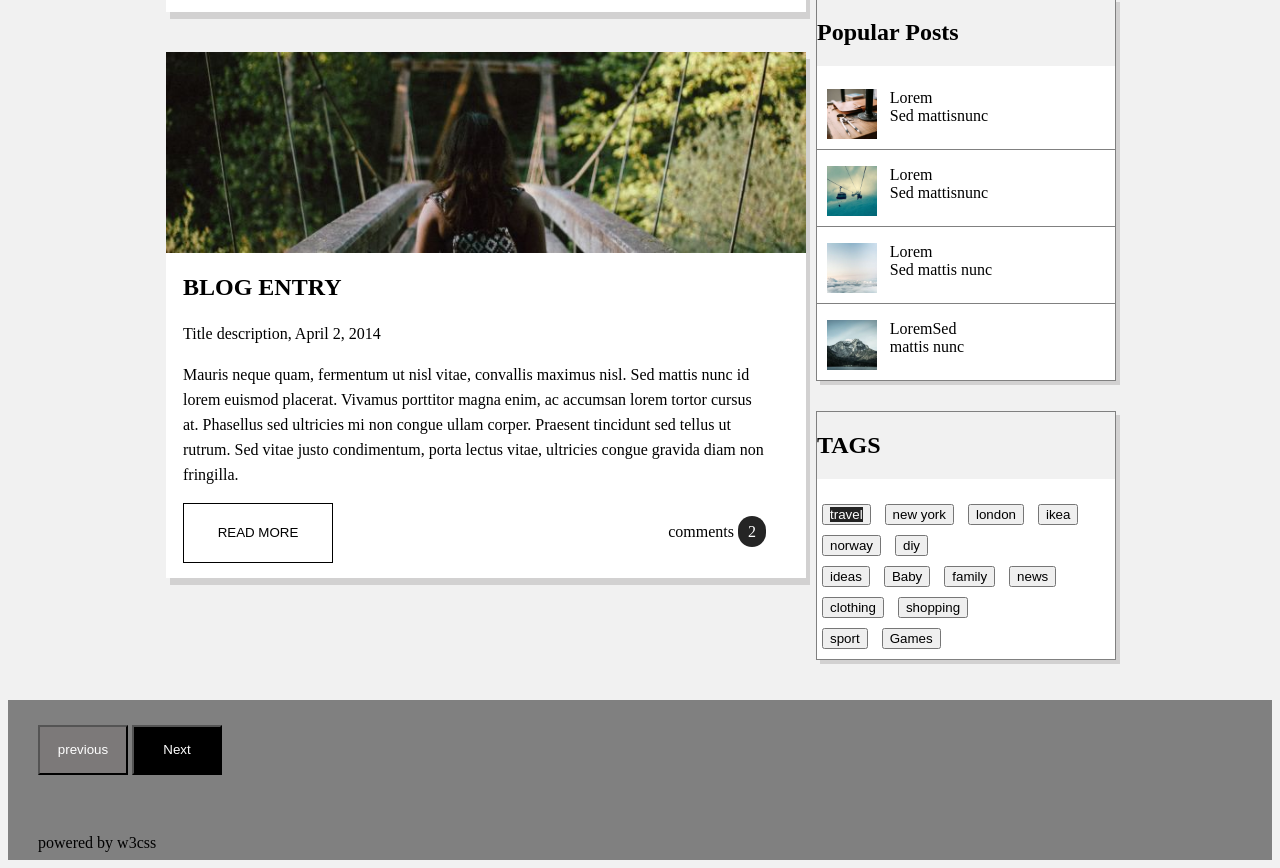
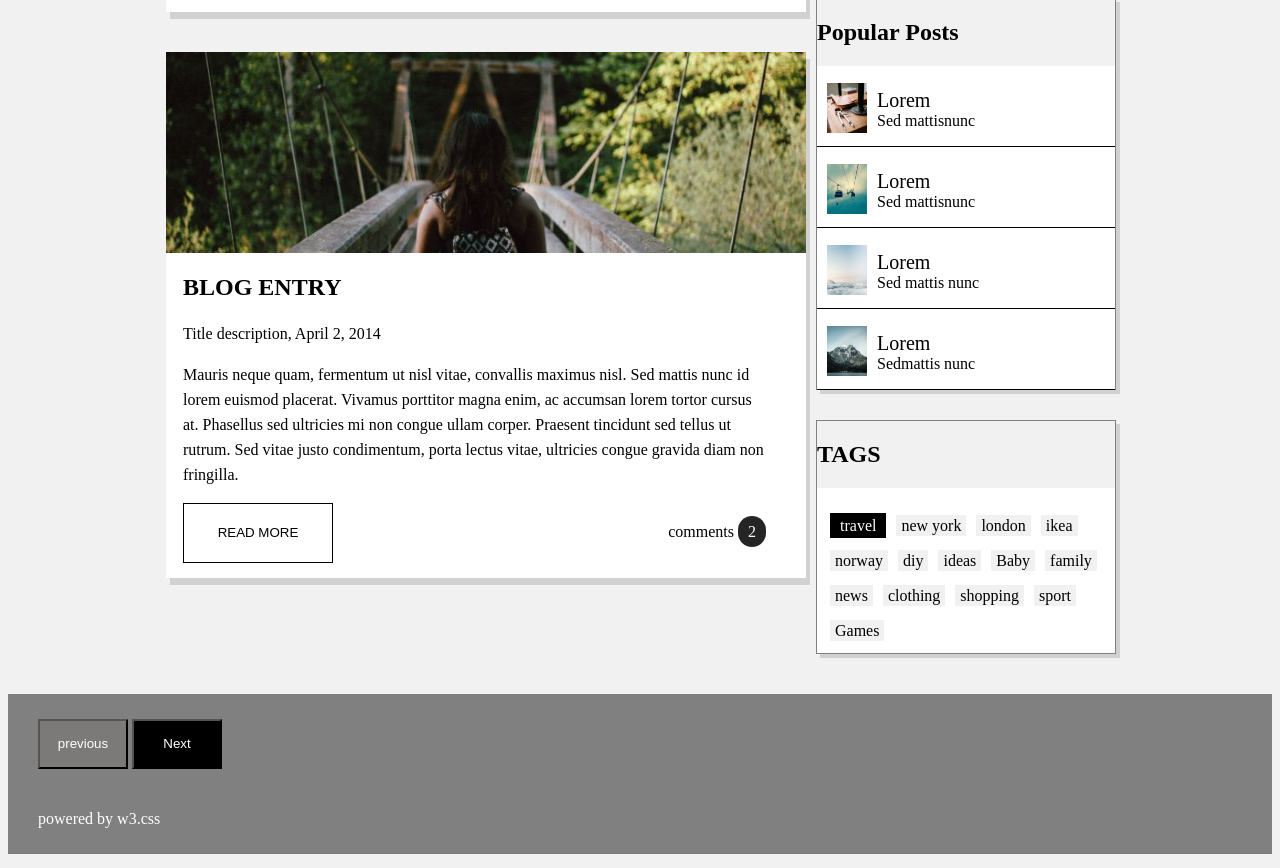
Before and after one commit to kadjialan/block-page-html, a plain HTML site: page index.html in a window 1280 px wide. Shown: the part 628-1496 px from the top of the page. Drawn offline with Linux system fonts and the light colour scheme.

Commit message:
body design

```diff
--- a/asserts/styles/styles.css
+++ b/asserts/styles/styles.css
@@ -102,8 +102,10 @@ figcaption p {
 }
 
 .picture {
-  width: 50px;
+  width: 40px;
+  height: 50px;
   text-align: center;
+  padding-top: 10px;
 }
 
 .post {
@@ -116,20 +118,17 @@ figcaption p {
   margin-top: 30px;
 }
 
-.post p {
-  border-bottom: 1px solid gray;
+.popular {
+  display: flex;
+  gap: 10px;
+  background-color: white;
+  padding-top: 7px;
+  border-bottom: 1px solid black;
+  padding-left: 10px;
 }
 
-.popular {
-  background-color: white;
-  padding-top: 7px;
-}
-
-.popular p {
-  display: flex;
-  gap: 1vw;
-  padding-bottom: 10px;
-  padding-left: 10px;
+.bim {
+  font-size: 20px;
 }
 
 .tag {
@@ -142,8 +141,7 @@ figcaption p {
 
 .button {
   background-color: white;
-  padding-top: 20px;
-  padding-bottom: 5px;
+  padding: 20px 0 5px 10px;
 }
 
 .popular :hover {
@@ -155,6 +153,8 @@ footer {
   width: 100%;
   height: 20vh;
   margin-top: 5vh;
+  color: white;
+  bottom: 0;
 }
 
 footer .button2 {
@@ -182,8 +182,24 @@ footer .button2:hover {
   margin: 5px;
 }
 
+.button span {
+  margin: 3px;
+  line-height: 35px;
+  padding: 2px 5px;
+  background-color: #f1f1f1;
+  color: black;
+}
+
+.btn-label {
+  margin: 3px;
+  line-height: 35px;
+  padding: 4px 10px;
+  background-color: black;
+  color: white;
+}
+
 .foot {
-  margin-left: 30px;
+  padding-left: 30px;
 }
 
 @media only screen and (max-width: 768px) {
@@ -197,6 +213,10 @@ footer .button2:hover {
   .wood {
     width: 100%;
   }
+
+  .adjust{
+    margin-top: 40px;
+  }
 }
 
 @media only screen and (max-width: 768px) {
--- a/index.html
+++ b/index.html
@@ -83,32 +83,48 @@
                     <div class="post">
                         <h1>Popular Posts</h1>
                         <div class="popular">
-                            <p><img src="asserts/styles/images/workshop.jpg" alt="workshop" class="picture">Lorem<br>Sed
-                                mattisnunc</p>
-                            <p><img src="asserts/styles/images/gondol.jpg" alt="gondol" class="picture">Lorem <br>Sed
+                            <img src="asserts/styles/images/workshop.jpg" alt="workshop" class="picture">
+                            <p>
+                                <label class="bim">Lorem</label><br>Sed
                                 mattisnunc
                             </p>
-                            <p><img src="asserts/styles/images/skies.jpg" alt="sky" class="picture">Lorem<br>Sed mattis
+                        </div>
+                        <div class="popular">
+                            <img src="asserts/styles/images/gondol.jpg" alt="gondol" class="picture">
+                            <p>
+                                <label class="bim">Lorem</label><br>Sed
+                                mattisnunc
+                            </p>
+                        </div>
+                        <div class="popular">
+                            <img src="asserts/styles/images/skies.jpg" alt="sky" class="picture">
+                            <p>
+                                <label class="bim">Lorem</label><br>Sed mattis
                                 nunc
                             </p>
-                            <p><img src="asserts/styles/images/rock.jpg" alt="rock" class="picture">LoremSed<br> mattis
+                        </div>
+                        <div class="popular">
+                            <img src="asserts/styles/images/rock.jpg" alt="rock" class="picture">
+                            <p>
+                                <label class="bim">Lorem</label><br>Sedmattis
                                 nunc
                             </p>
                         </div>
                     </div>
+                </div>
 
-                    <div class="tag">
-                        <h1>TAGS</h1>
-                        <div class="button">
-                            <button><span> travel</span></button> <button>new york</button> <button>london</button>
-                            <button>ikea</button>
-                            <button>norway</button> <button>diy</button><br>
-                            <button>ideas</button> <button>Baby</button> <button>family</button> <button>news</button>
-                            <button>clothing</button> <button>shopping</button><br>
-                            <button>sport</button> <button>Games</button>
-                        </div>
+                <div class="tag">
+                    <h1>TAGS</h1>
+                    <div class="button">
+                        <label class="btn-label"> travel</label> </button> <span>new york</span> <span>london</span>
+                        <span>ikea</span>
+                        <span>norway</span> <span>diy</span>
+                        <span>ideas</span> <span>Baby</span> <span>family</span> <span>news</span>
+                        <span>clothing</span> <span>shopping</span>
+                        <span>sport</span> <span>Games</span>
                     </div>
                 </div>
+            </div>
             </div>
         </section>
     </form>
@@ -117,8 +133,8 @@
         <div class="foot">
             <button class="button1">previous</button> <button class="button2">Next </button>
             <br>
-            <br>
-            <p>powered by w3css</p>
+            <p>powered by <w3 class="css">w3.css</w3>
+            </p>
         </div>
     </footer>
 
```
